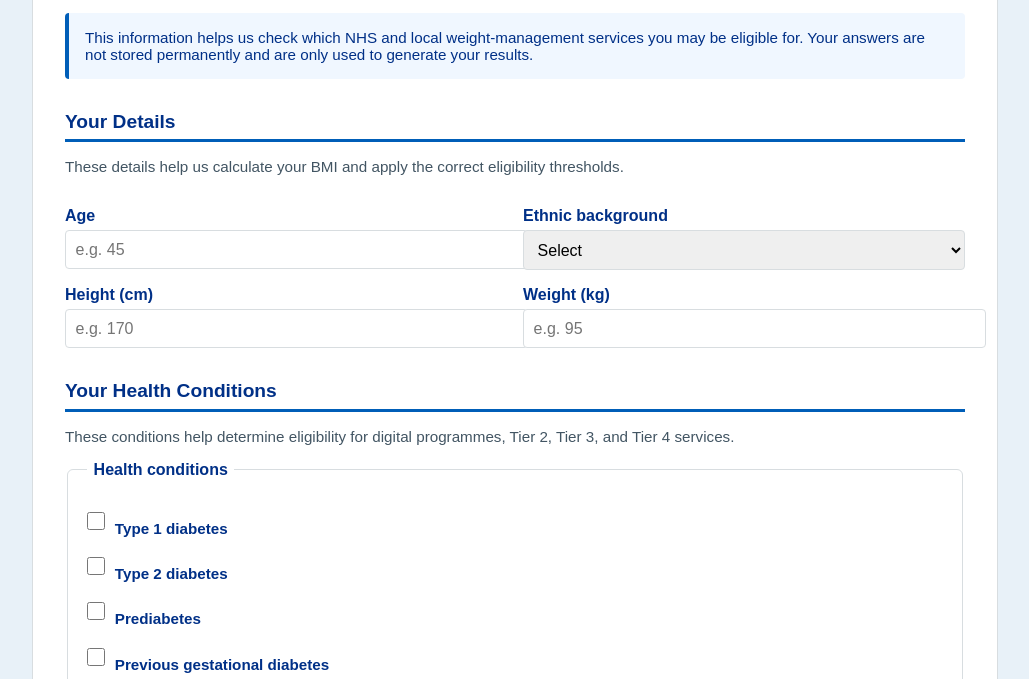
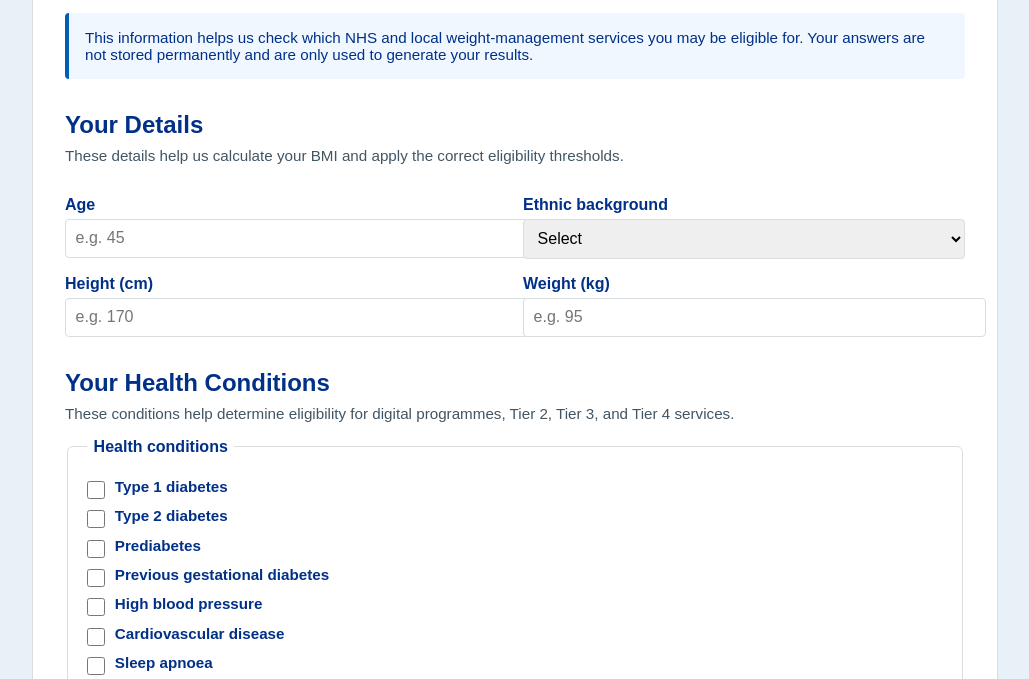
Before and after one commit to TSDevelopers-tech/eligibility-checker, a plain HTML site: page about-you.html in a window 1280 px wide. Shown: the part 105-784 px from the top of the page, without its empty margins (125-1154 px from the left). Drawn offline with Linux system fonts and the light colour scheme.

Commit message:
Replace section dividers with h2 headings

```diff
--- a/about-you.html
+++ b/about-you.html
@@ -28,14 +28,10 @@
       margin-bottom:1rem;
     }
 
-    /* SECTION DIVIDER */
-    .section-divider {
-      margin:2rem 0 1rem;
-      padding-bottom:0.4rem;
-      border-bottom:3px solid #005EB8;
-      font-size:1.2rem;
-      font-weight:bold;
+    h2 {
       color:#003087;
+      margin-top:2rem;
+      margin-bottom:0.5rem;
     }
 
     p.section-desc {
@@ -75,7 +71,7 @@
       border:1px solid #D8DDE0;
       border-radius:6px;
       padding:1rem 1.2rem;
-      margin-top:0.5rem;
+      margin-top:1rem;
     }
 
     legend {
@@ -106,6 +102,14 @@
       width:18px;
       height:18px;
       flex-shrink:0;
+    }
+
+    /* Raise text by ~3mm */
+    .checkbox-item label {
+      position:relative;
+      top:-3px;
+      margin:0;
+      padding:0;
     }
 
     button {
@@ -174,7 +178,7 @@
     <div id="errorBox" class="error-box"></div>
 
     <!-- SECTION 1 -->
-    <div class="section-divider">Your Details</div>
+    <h2>Your Details</h2>
     <p class="section-desc">These details help us calculate your BMI and apply the correct eligibility thresholds.</p>
 
     <div class="row">
@@ -206,7 +210,7 @@
     </div>
 
     <!-- SECTION 2 -->
-    <div class="section-divider">Your Health Conditions</div>
+    <h2>Your Health Conditions</h2>
     <p class="section-desc">These conditions help determine eligibility for digital programmes, Tier 2, Tier 3, and Tier 4 services.</p>
 
     <fieldset>
@@ -248,7 +252,7 @@
     </fieldset>
 
     <!-- SECTION 3 -->
-    <div class="section-divider">Specialist Clinical Conditions</div>
+    <h2>Specialist Clinical Conditions</h2>
     <p class="section-desc">These conditions are used for Tier 3 medication eligibility (Wegovy, Mounjaro) and Tier 4 surgery.</p>
 
     <fieldset>
```
